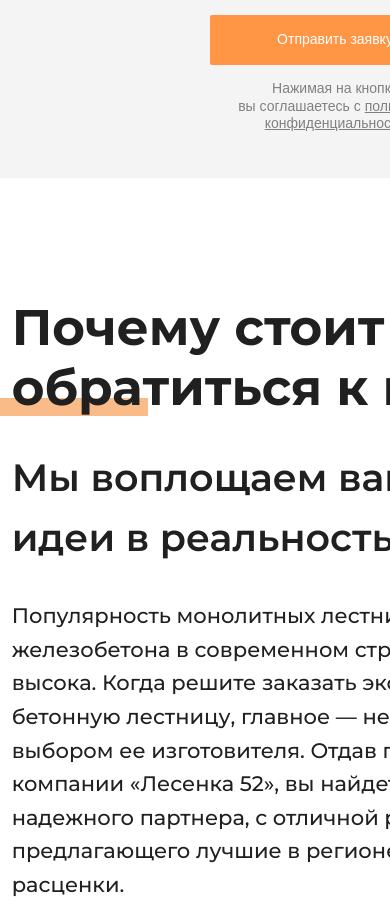
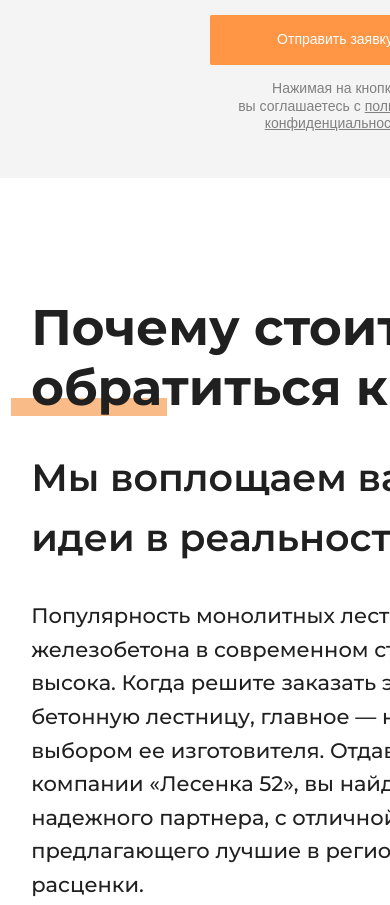
Before and after one commit to Sheil777/lesenka52, a plain HTML site: page index.html in a window 390 px wide. Shown: the part 3962-4867 px from the top of the page. Drawn offline with Linux system fonts and the light colour scheme.

Commit message:
2021.10.17 Increased margin in mobile version

```diff
--- a/styles/sectionWhy.css
+++ b/styles/sectionWhy.css
@@ -152,7 +152,7 @@
 
 @media (max-width: 700px) {
     .why .container {
-        margin-left: 3%;
+        margin-left: 8%;
     }
 
     .why__header span {
```
